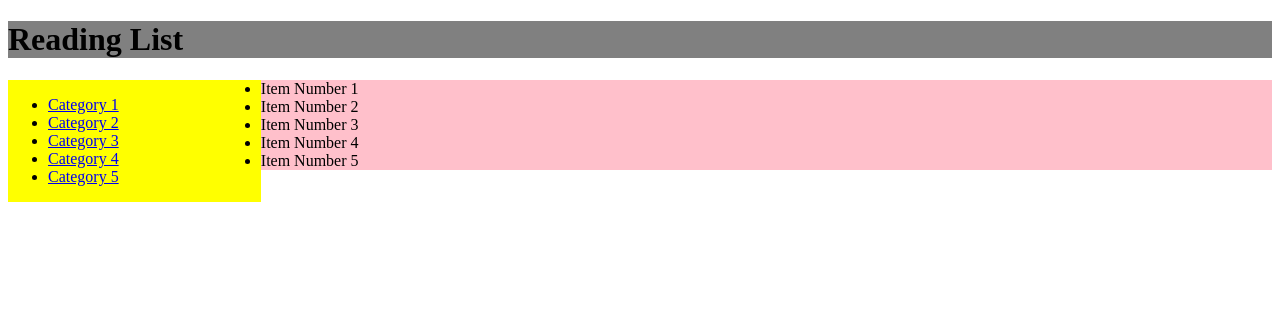
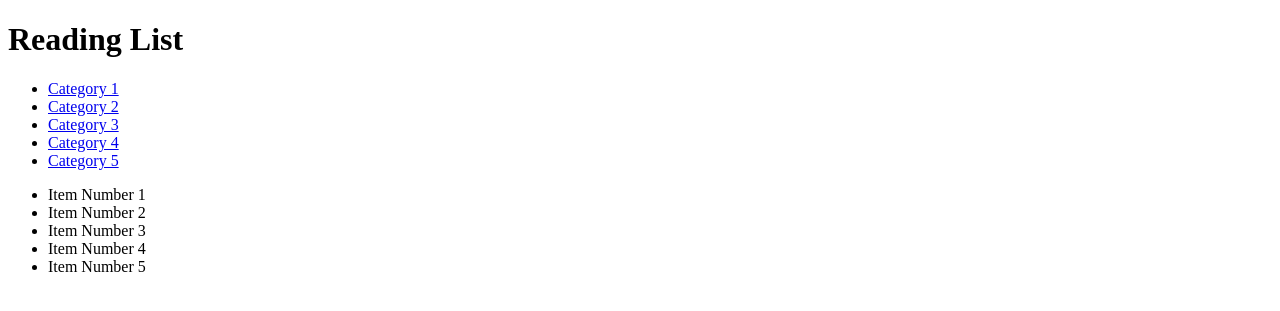
Before and after one commit to AmitojGill/catalog, a Flask app: template templates/main.html in a window 1280 px wide. Shown: the top 311 px of the page. Run offline with Flask 2, Linux system fonts and the light colour scheme; the template is opened without the code that fills it, so the values that code supplies are empty.

Commit message:
Remove style code from header

```diff
--- a/templates/main.html
+++ b/templates/main.html
@@ -2,28 +2,7 @@
 <html lang="en">
 <head>
 	<link rel=sytlesheet type=text/css href="{{url_for('static',filename='styles.css') }}">
-	<style>
-	div.container{
-		Width: 100%;
-	}
-	nav {
-		float: left;
-		width: 20%;
-		background-color: yellow;
-	}
-	article {
-		margin-left: 80px;
-		border-left: 1px solid gray;
-		background-color: pink;
-	}
-	header {
-		max-height: 100px;
-		width: 100%;
-		background-color: gray;
-	}
 
-
-	</style>
 </head>
 <body>
 	<div class = "container">
```
